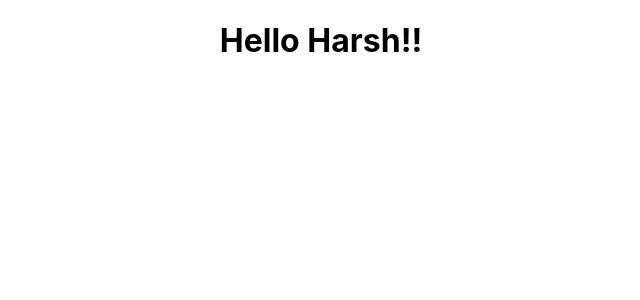
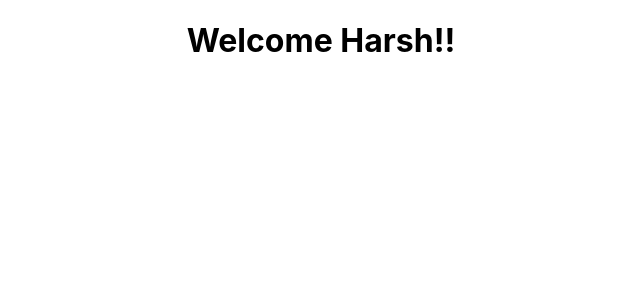
Before and after one commit to Harsh8279/react-practice, a React (Create React App) app: page / in a window 1280 px wide. Shown: the top 300 px of the page, without its empty margins (319-959 px from the left). Built offline with nearby package versions, Linux system fonts and the light colour scheme.

Commit message:
Class component concept

```diff
--- a/src/App.js
+++ b/src/App.js
@@ -1,13 +1,15 @@
 import logo from './logo.svg';
 import './App.css';
 import Greet from './components/Greet';
+import Welcome from './components/Welcome';
 // import Mycomponent from './components/Greet';
 
 function App() {
   return (
     <div className="App">
       {/* <Mycomponent /> */}
-      <Greet />
+      {/* <Greet /> */}
+      <Welcome />
     </div>
   );
 }
--- /dev/null
+++ b/src/components/Welcome.js
@@ -0,0 +1,13 @@
+import React, { Component } from 'react'
+
+export class Welcome extends Component {
+  render() {
+    return (
+      <div>
+        <h1>Welcome Harsh!!</h1>
+      </div>
+    )
+  }
+}
+
+export default Welcome
```
